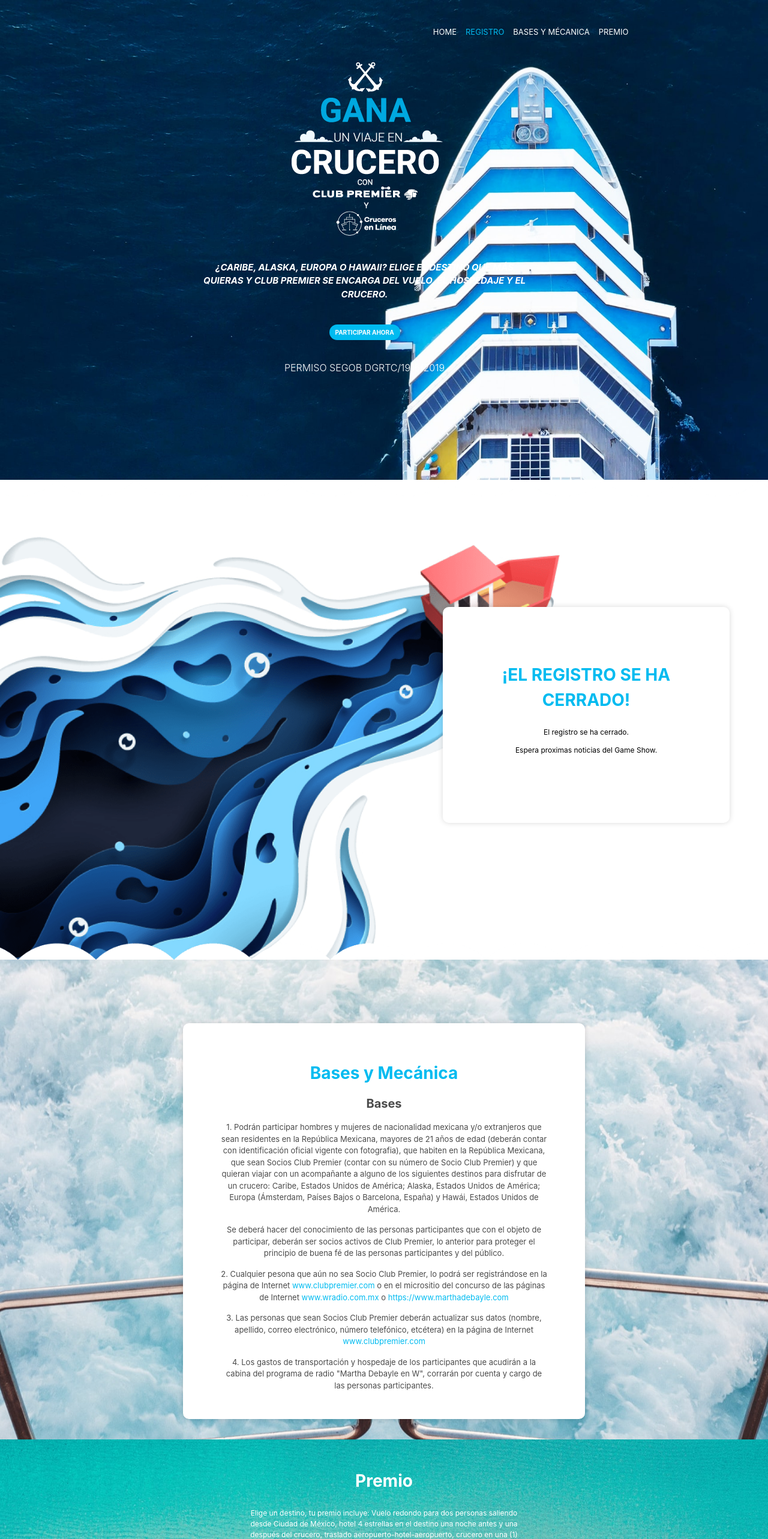
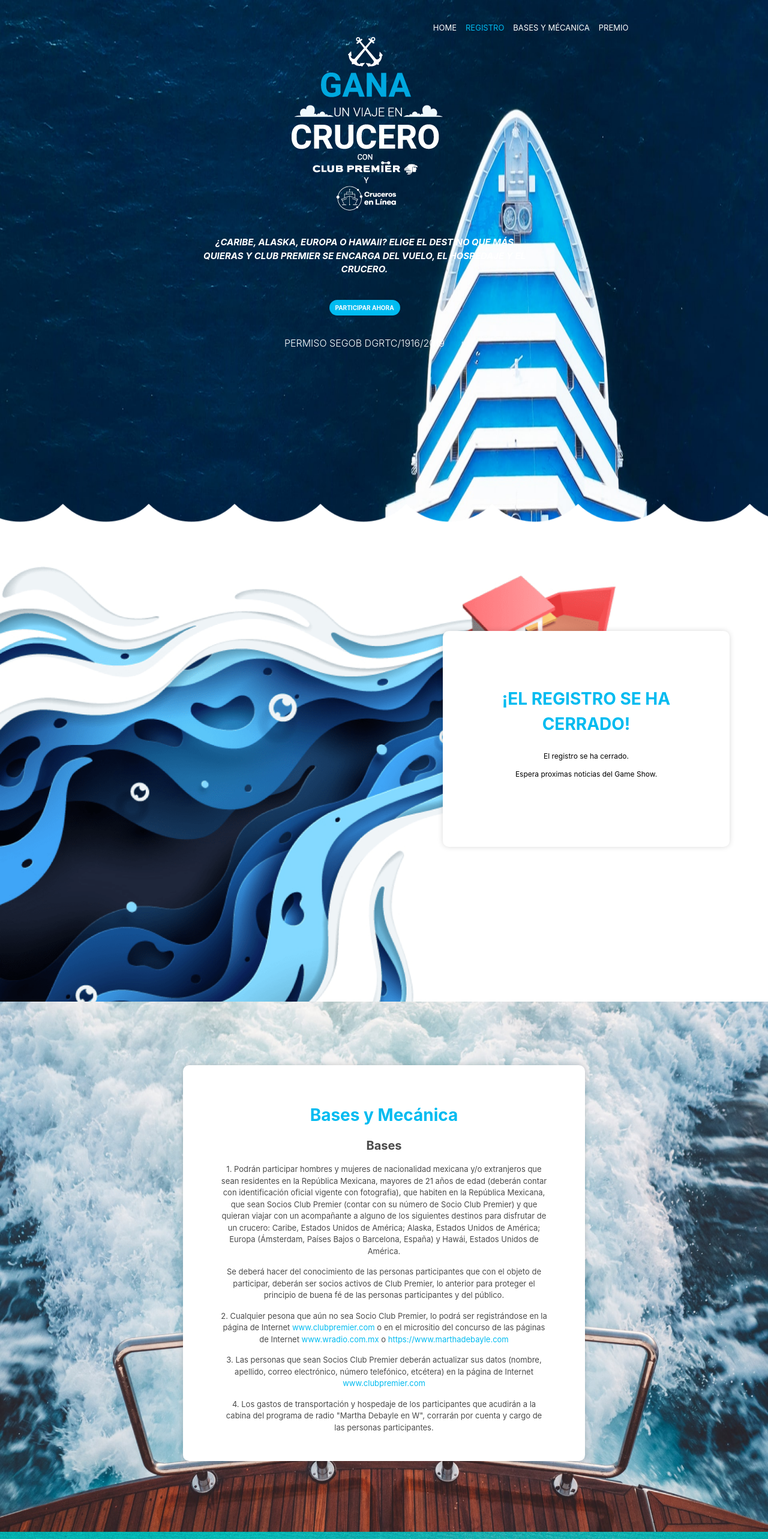
Before and after one commit to alejandroslpz/landing-mmkg, a React (Create React App) app: page / in a window 1280 px wide. Shown: the top 2566 px of the page at 60% size. Built offline with nearby package versions, Linux system fonts and the light colour scheme.

Commit message:
Pruebas con parallax

```diff
--- a/src/App.js
+++ b/src/App.js
@@ -2,7 +2,6 @@
 import Header from "./components/header/Header";
 import Nav from "./components/Nav";
 import Footer from "./components/footer/Footer";
-import { ParallaxProvider } from "react-scroll-parallax";
 import Registro from "./components/registro/Registro";
 import Bases from "./components/bases/Bases";
 import Burger from "./components/Burger";
@@ -37,7 +36,7 @@
   }, [seccion]);
 
   return (
-    <ParallaxProvider>
+    <>
       <Burger />
       <NavResponsive />
       <Nav display={display} seccion={seccion} />
@@ -45,7 +44,7 @@
       <Registro />
       <Bases />
       <Footer />
-    </ParallaxProvider>
+    </>
   );
 };
 
--- a/src/components/bases/Bases.js
+++ b/src/components/bases/Bases.js
@@ -2,21 +2,23 @@
 import styled from "@emotion/styled";
 import ImagenBas from "../../assets/img/bases.jpg";
 import Card from "./Card";
+import { Parallax } from "react-parallax";
 
-const ImagenBases = styled.section`
-  width: 100vw;
-  height: 100vh;
-  background-image: url(${ImagenBas});
-  background-position: center;
+const ParallaxContainer = styled(Parallax)`
+  margin-top: -50px !important;
 `;
 
 const Bases = () => {
   return (
-    <ImagenBases id="bases" className="section">
-      <div className="container">
-        <Card />
+    <ParallaxContainer bgImage={ImagenBas} strength={400}>
+      <div id="bases" className="section">
+        <div className="container">
+          <div style={{ height: "100vh" }}>
+            <Card />
+          </div>
+        </div>
       </div>
-    </ImagenBases>
+    </ParallaxContainer>
   );
 };
 
--- a/src/components/footer/Footer.js
+++ b/src/components/footer/Footer.js
@@ -1,6 +1,8 @@
 import React from "react";
 import styled from "@emotion/styled";
+import ImagenFooter1 from "../../assets/img/premio.png";
 import ImagenFooter2 from "../../assets/img/premio.jpg";
+import ImagenBas from "../../assets/img/bases.jpg";
 import CardsResponsive from "./CardsResponsive";
 import Text from "./Text";
 
--- a/src/components/header/Header.js
+++ b/src/components/header/Header.js
@@ -8,19 +8,19 @@
 import Logo from "./Logo";
 import { Nube1, Nube2, Nube3 } from "./Nube";
 import NavHeader from "./NavHeader";
+import { Parallax } from "react-parallax";
 
-const Home = styled.section`
+const Home = styled(Parallax)`
   width: 100vw;
-  height: 100vh;
-  @media (min-width: 768px) {
+  height: 110vh;
+  /* @media (min-width: 768px) {
     background-image: url(${ImagenHome});
     background-size: cover;
   }
   background-image: url(${ImagenHomeMobile});
   background-repeat: no-repeat;
   background-size: cover;
-  background-position: center;
-  padding-top: 7%;
+  background-position: center; */
 `;
 
 const Container = styled.div`
@@ -35,7 +35,8 @@
 
 const Header = () => {
   return (
-    <Home id="home" className="section">
+    <Home bgImage={ImagenHome} strength={650}>
+      <div id="home" className="section">
         <NavHeader />
         <Container>
           <HomeContainer>
@@ -52,6 +53,7 @@
             <Nube3 />
           </HomeContainer>
         </Container>
+      </div>
     </Home>
   );
 };
--- a/src/components/registro/Registro.js
+++ b/src/components/registro/Registro.js
@@ -5,9 +5,11 @@
 
 const ImagenRegistro = styled.section`
   width: 100vw;
-  height: 100vh;
+  height: 110vh;
   background-image: url(${ImagenReg});
   background-size: cover;
+  position: relative;
+  margin-top: -40px !important;
 `;
 
 const Registro = () => {
```
Lines whose indentation alone changed are shown as unchanged.
